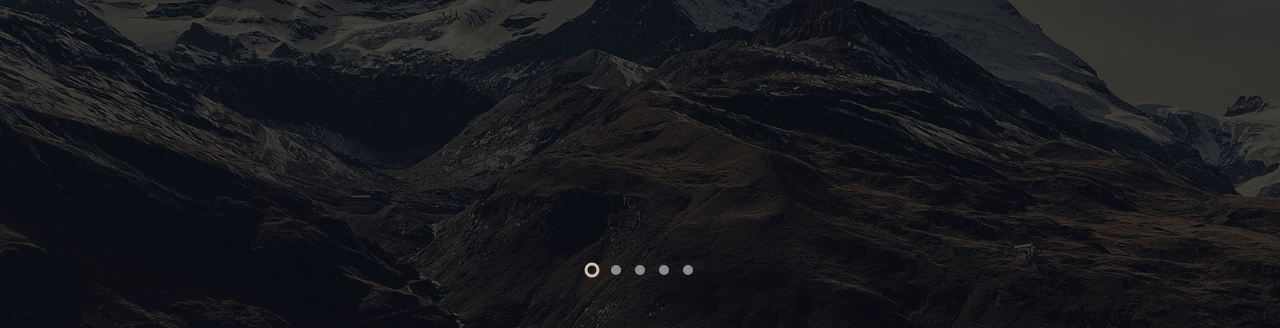
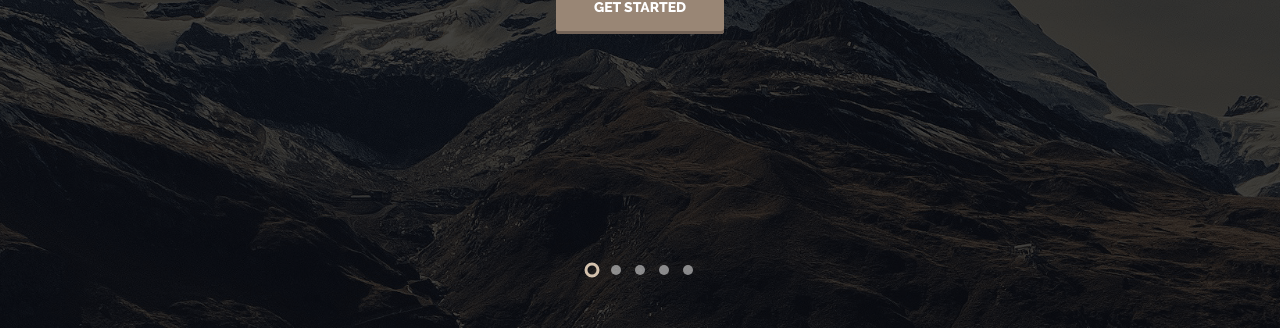
Before and after one commit to gukovskiy98/waxon, a website: page src/index.html in a window 1280 px wide. Shown: the part 472-800 px from the top of the page. Drawn offline with nearby package versions, Linux system fonts and the light colour scheme; files that its build step writes are made by us from their sources; files whose address does not match are found by name.

Commit message:
Various fixes

```diff
--- a/src/_header.html
+++ b/src/_header.html
@@ -48,6 +48,7 @@
             Nam liber tempor cum soluta nobis eleifend option congue nihil
             imperdiet doming id quod mazim placerat facer possim assum.
           </p>
+          <a href="#" class="btn" target="_blank">Get Started</a>
         </div>
 
         <div class="carousel__elem carousel__elem--2">
--- a/src/scss/header.scss
+++ b/src/scss/header.scss
@@ -33,9 +33,6 @@
 .carousel {
   flex: 0 0 70%;
   position: relative;
-  // input[type="radio"] {
-  //   display: none;
-  // }
   &__elem {
     display: flex;
     flex-direction: column;
@@ -50,6 +47,7 @@
   }
   &__content {
     color: $default-text-color;
+    margin-bottom: 50px;
   }
   &__prev,
   &__next {
--- a/src/scss/links.scss
+++ b/src/scss/links.scss
@@ -16,7 +16,7 @@
     transition: all 0.05s ease;
   }
   &:focus {
-    outline: 3px solid #d1342f;
+    // set for every element in style.scss
   }
   &:hover {
     outline: none;
@@ -37,10 +37,28 @@
 }
 
 .btn {
+  position: relative;
+  display: inline-block;
+  font-size: $default-fz*0.875;
+  text-transform: uppercase;
+  font-family: "Raleway", sans-serif;
+  font-weight: 800;
+  line-height: 1;
+  white-space: nowrap;
+  padding: 20px 38px;
+  background-color: #998675;
+  box-shadow: inset 0 -3px 0 #736357;
+  border-radius: 3px;
+  transition: transform 0.2s ease, box-shadow 0.2s ease, color 0.2s ease;
   &:focus {
+    // set for every element in style.scss
   }
   &:hover {
+    transform: scale(0.98);
+    box-shadow: inset 0 (-40px - $default-fz*0.875) 0 #736357;
   }
   &:active {
+    transform: scale(0.98);
+    color: $third-text-color;
   }
 }
--- a/src/scss/style.scss
+++ b/src/scss/style.scss
@@ -18,6 +18,7 @@ html {
   font-family: "Montserrat", sans-serif;
   font-weight: 300;
   font-size: $default-fz;
+  color: $default-text-color;
 }
 
 body {
@@ -34,6 +35,11 @@ body {
   margin: 0;
   padding: 0;
 }
+*:focus {
+  outline: 3px solid rgba(115, 99, 87, 0.5);
+  outline-offset: 2px;
+}
+
 
 img {
   max-width: 100vw;
```
Also changed, not shown: dist/css/style.css, dist/css/style.min.css, dist/index.html.
